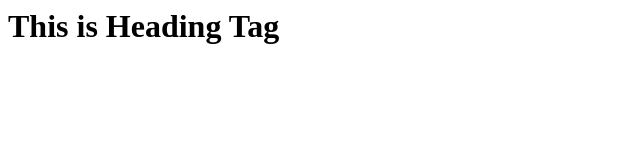
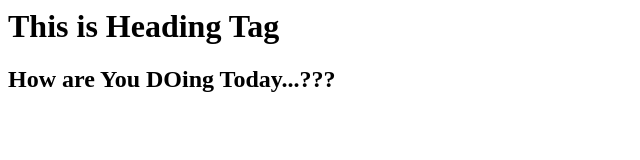
Before and after one commit to pavannemakal78/pavanGitrepo, a plain HTML site: page index.html in a window 1280 px wide. Shown: the whole page, without its empty margins (0-640 px from the left). Drawn offline with Linux system fonts and the light colour scheme.

Commit message:
Update index.html

```diff
--- a/index.html
+++ b/index.html
@@ -1 +1,2 @@
 <h1> This is Heading Tag</h1>
+<h2>How are You DOing Today...???</h2>
```
